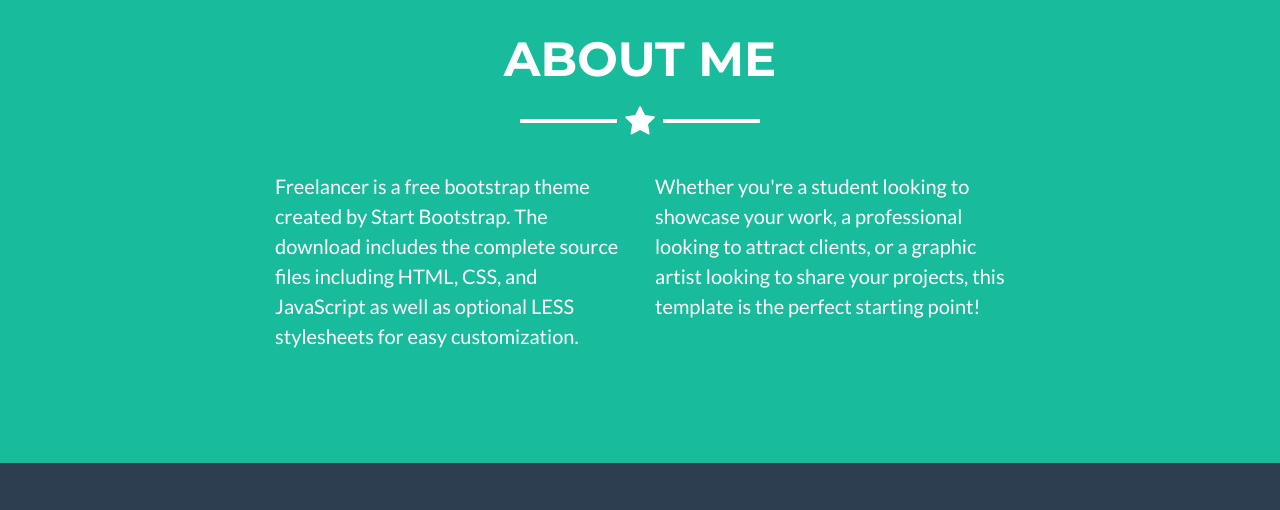
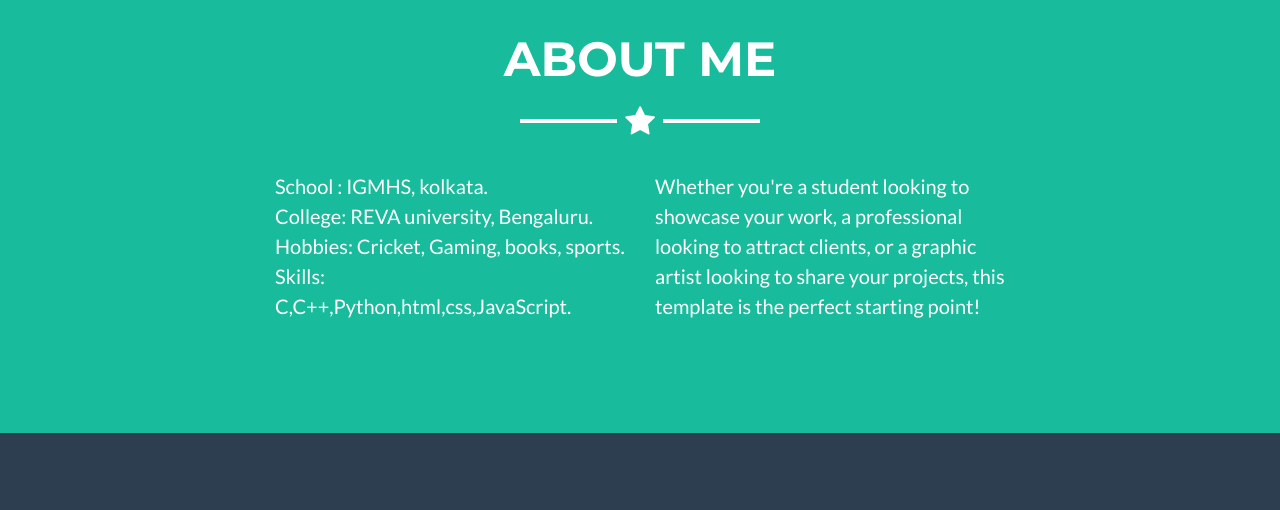
Before and after one commit to shubhamgiri007/portfolio-1, a plain HTML site: page index.html in a window 1280 px wide. Shown: the part 1833-2343 px from the top of the page. Drawn offline with Linux system fonts and the light colour scheme.

Commit message:
Update index.html

```diff
--- a/index.html
+++ b/index.html
@@ -136,7 +136,11 @@
       <hr class="star-light mb-5">
       <div class="row">
         <div class="col-lg-4 ml-auto">
-          <p class="lead">Freelancer is a free bootstrap theme created by Start Bootstrap. The download includes the complete source files including HTML, CSS, and JavaScript as well as optional LESS stylesheets for easy customization.</p>
+          <p class="lead">School : IGMHS, kolkata. <br>
+            College: REVA university, Bengaluru. <br>
+            Hobbies: Cricket, Gaming, books, sports. <br>
+                    Skills: C,C++,Python,html,css,JavaScript.
+          </p>
         </div>
         <div class="col-lg-4 mr-auto">
           <p class="lead">Whether you're a student looking to showcase your work, a professional looking to attract clients, or a graphic artist looking to share your projects, this template is the perfect starting point!</p>
```
